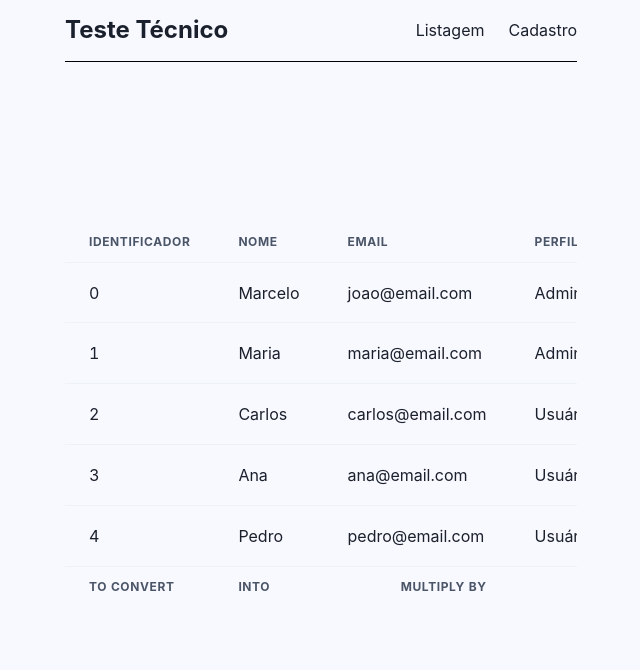
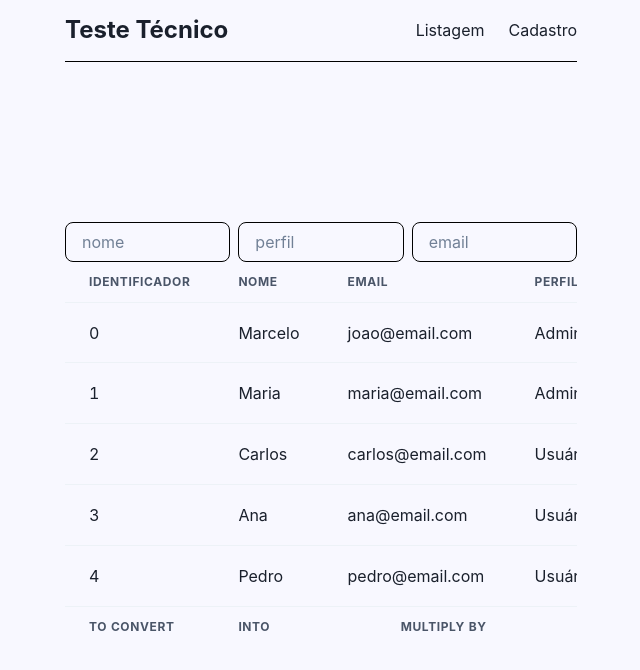
Before and after one commit to YuriSamp/supera-crud, a React (Vite) app: page / in a window 1280 px wide. Shown: the top 670 px of the page, without its empty margins (319-959 px from the left). Built offline with nearby package versions, Linux system fonts and the light colour scheme; data requests are answered from the project's data file.

Commit message:
add table filter

```diff
--- a/src/components/table.tsx
+++ b/src/components/table.tsx
@@ -11,12 +11,15 @@ import {
   MenuButton,
   MenuList,
   MenuItem,
+  HStack,
+  Input,
 } from '@chakra-ui/react'
 import { MoreHorizontal } from 'lucide-react'
 import { Link } from 'react-router-dom'
 import { user } from '../lib/schema/form'
 import { useSetAtom } from 'jotai'
 import { deleteModalAtom, userId } from '../lib/context'
+import { useState } from 'react'
 
 export interface TableProps {
   data: readonly user[]
@@ -27,8 +30,23 @@ const DataTable = ({ data }: TableProps) => {
   const setId = useSetAtom(userId)
   const setIsOpen = useSetAtom(deleteModalAtom)
 
+  const [nome, setNome] = useState('')
+  const [perfil, setPerfil] = useState('')
+  const [email, setEmail] = useState('')
+
+
+  const filteredData = data.filter(entry =>
+    entry.nome.toLowerCase().includes(nome.toLowerCase())
+    && entry.perfil.toLowerCase().includes(perfil.toLowerCase())
+    && entry.email.toLowerCase().includes(email.toLowerCase()))
+
   return (
     <TableContainer w={'full'}>
+      <HStack>
+        <Input placeholder={'nome'} borderWidth={1} rounded={'lg'} borderColor={'black'} w={'96'} onChange={(e) => setNome(e.target.value)} />
+        <Input placeholder={'perfil'} borderWidth={1} rounded={'lg'} borderColor={'black'} w={'96'} onChange={(e) => setPerfil(e.target.value)} />
+        <Input placeholder={'email'} borderWidth={1} rounded={'lg'} borderColor={'black'} w={'96'} onChange={(e) => setEmail(e.target.value)} />
+      </HStack>
       <Table variant='simple'>
         <Thead>
           <Tr>
@@ -40,7 +58,7 @@ const DataTable = ({ data }: TableProps) => {
           </Tr>
         </Thead>
         <Tbody>
-          {data.map(item => (
+          {filteredData.map(item => (
             <Tr key={item.id}>
               <Td>{item.id}</Td>
               <Td>{item.nome}</Td>
```
